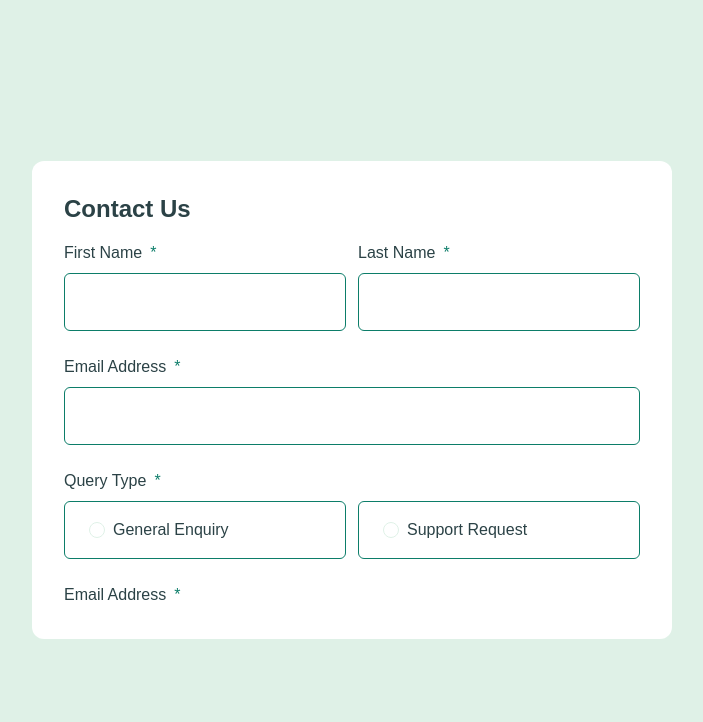
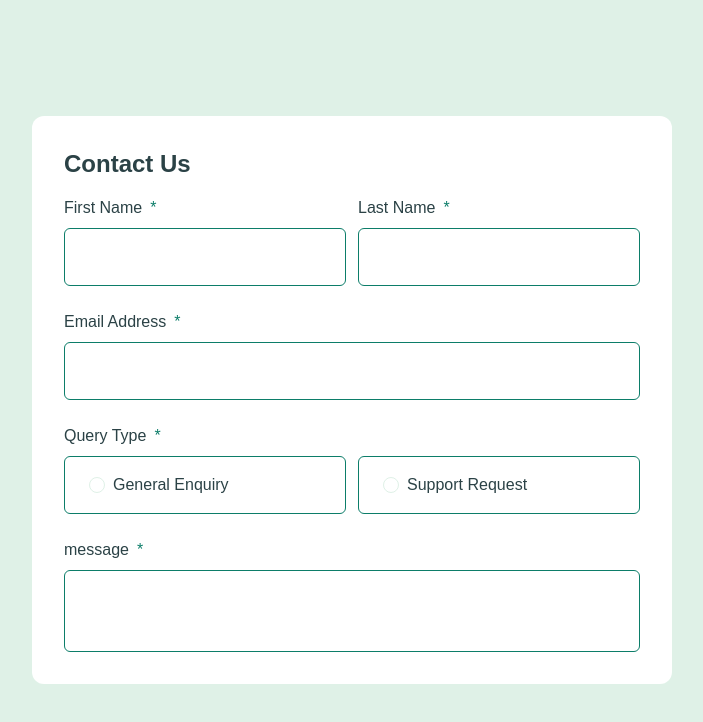
Before and after one commit to Erhahon-Imafidon/contact_form, a React (Vite) app: page / in a window 1280 px wide. Shown: the top 722 px of the page, without its empty margins (288-991 px from the left). Built offline with nearby package versions, Linux system fonts and the light colour scheme.

Commit message:
Finished Message TextArea Section UI

```diff
--- a/src/components/Contact.jsx
+++ b/src/components/Contact.jsx
@@ -1,4 +1,4 @@
-import React, {useState, useEffect, useRef} from 'react'
+import {useState, useEffect, useRef} from 'react'
 
 const EMAIL_REGEX = /^[a-zA-Z0-9._%+-]+@[a-zA-Z0-9.-]+.[a-zA-Z]{2,}$/
 
@@ -51,7 +51,6 @@ const Contact = () => {
                             <span className='ml-2 text-green-medium'>*</span>
                         </label>
                         <input
-                            ref={firstRef}
                             type="text"
                             id="firstname"
                             value={lastName}
@@ -71,7 +70,6 @@ const Contact = () => {
                             className='ml-2 text-green-medium'>*</span>
                     </label>
                     <input
-                        ref={firstRef}
                         type="text"
                         id="email"
                         value={email}
@@ -107,12 +105,18 @@ const Contact = () => {
                 <div
                     className='flex flex-col w-full space-y-2'>
                     <label
-                        htmlFor="email"
-                        className="text-base text-grey-dark">Email
-                        Address
+                        htmlFor="message"
+                        className="text-base text-grey-dark">message
+
                         <span
                             className='ml-2 text-green-medium'>*</span>
                     </label>
+                    <textarea
+                        id='message'
+                        value={message}
+                        onChange={(e) => setMessage(e.target.value)}
+                        required
+                        className='px-3 py-4 focus:outline-none border border-green-medium rounded-md resize-none'/>
                 </div>
             </form>
         </section>
```
